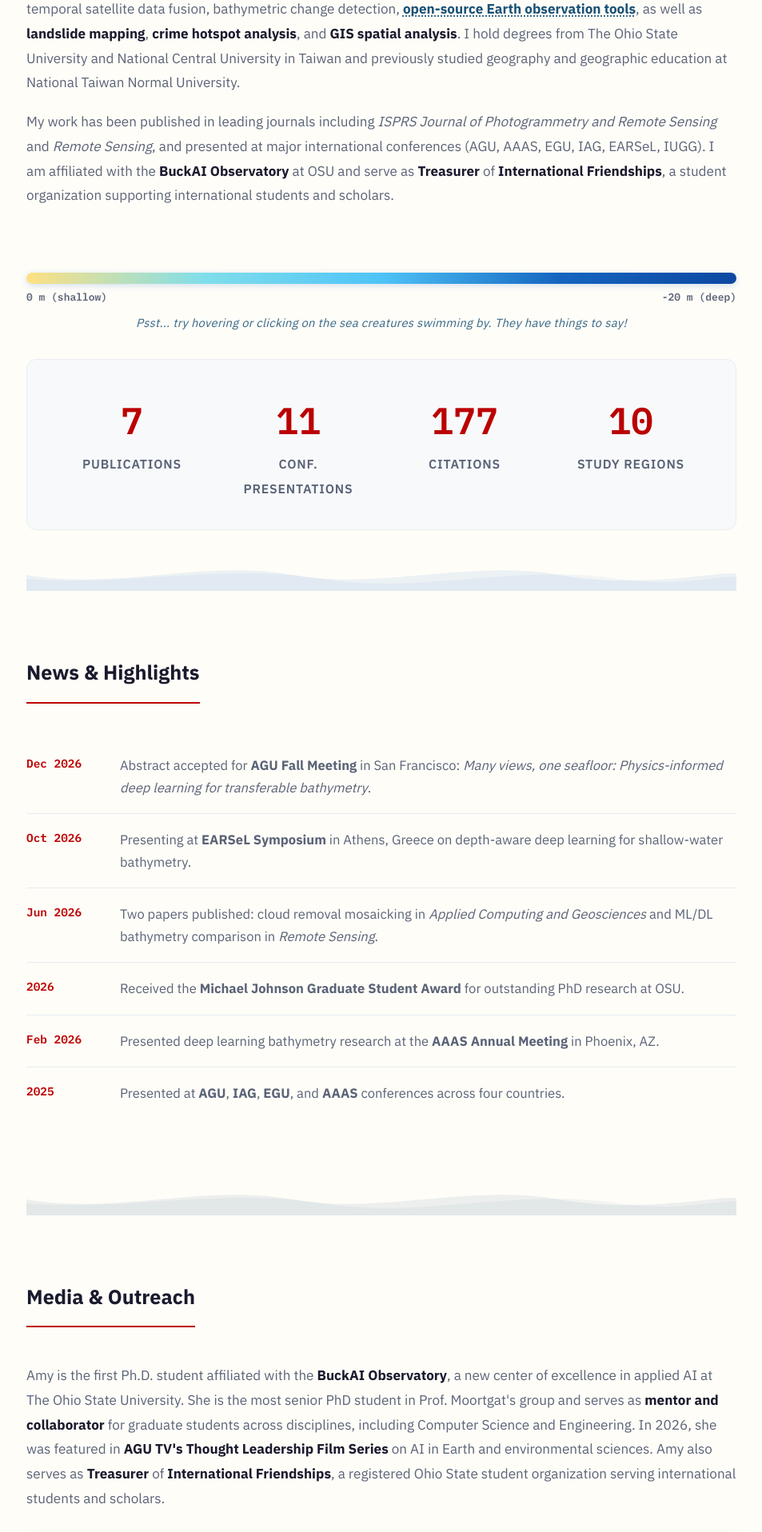
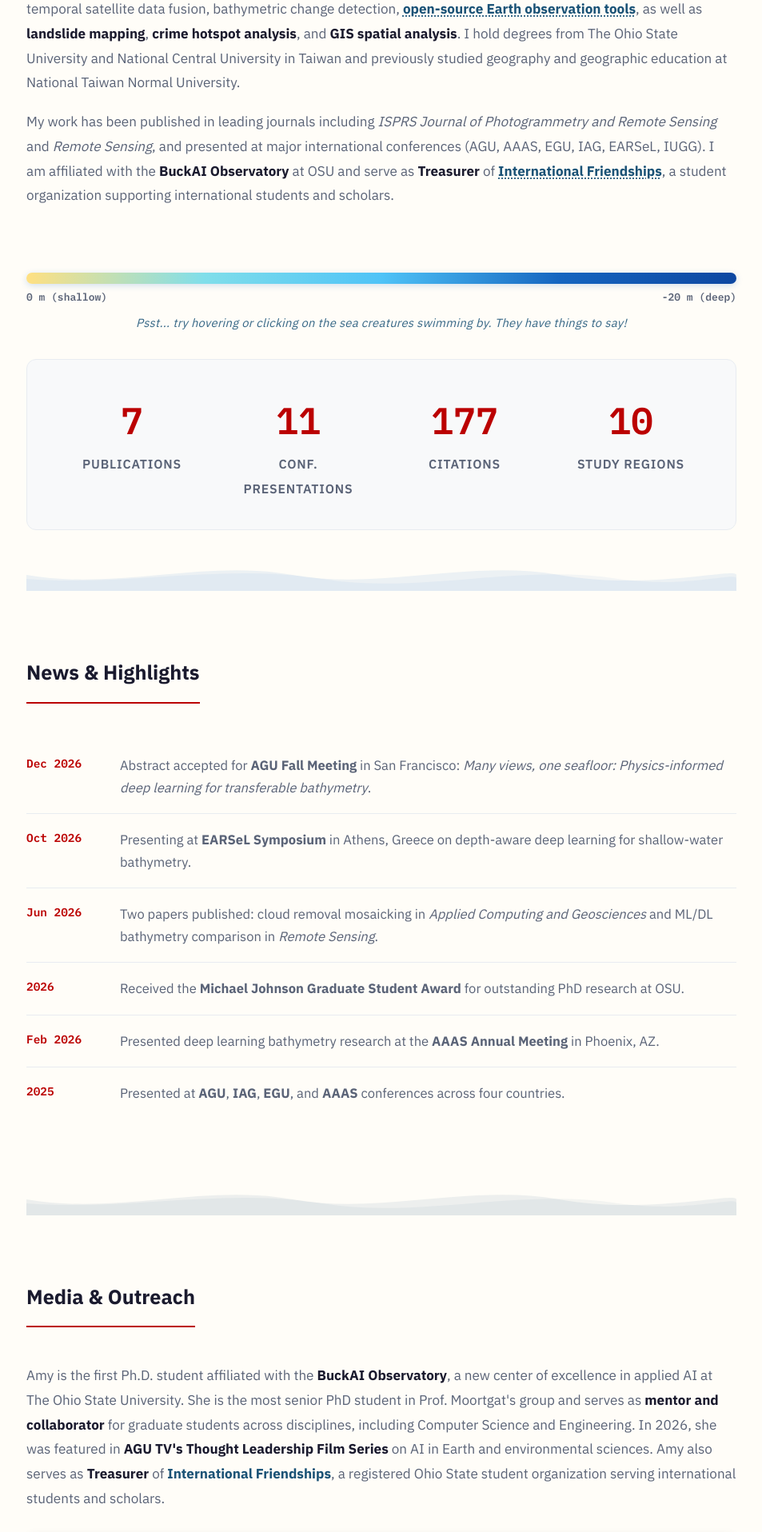
Before and after one commit to Amy-Hsu/Amy-Hsu.github.io, a React (Vite) app: page / in a window 1280 px wide. Shown: the part 700-2616 px from the top of the page at 80% size, without its empty margins (163-1116 px from the left). Built offline with nearby package versions, Linux system fonts and the light colour scheme; grey boxes are pictures that could not be loaded.

Commit message:
Link International Friendships to its Ohio State student organization page

```diff
--- a/src/App.tsx
+++ b/src/App.tsx
@@ -10,6 +10,8 @@ import Guestbook from './Guestbook'
 import { t } from './i18n'
 import type { Lang } from './i18n'
 
+const INTL_FRIENDSHIPS_URL =
+  'https://activities.osu.edu/involvement/student-organizations/find-a-student-org/?campus=Columbus&searchType=all&page=1&id=8cf4262a-9b55-4b30-aa4f-b1620924d645'
 const CLOUDPEEL_URL =
   'https://buckai-observatory.org/Automated-Cloud-Removal-and-Seamless-Satellite-Image-Mosaicking-Pipeline/cloudpeel/'
 
@@ -792,7 +794,7 @@ function App() {
             <div className="rcv-entry">
               <div className="rcv-entry-header">
                 <span>
-                  <strong>Treasurer</strong>, International Friendships (registered Ohio State
+                  <strong>Treasurer</strong>, <a href={INTL_FRIENDSHIPS_URL} target="_blank" rel="noopener noreferrer">International Friendships</a> (registered Ohio State
                   student organization serving international students and scholars): manage budgets,
                   expenses, reimbursements, and funding allocations; help plan community events
                   (welcome party, ice cream social, Lunar New Year celebration)
@@ -1085,7 +1087,11 @@ function App() {
                   <strong>BuckAI Observatory</strong>
                   {' at OSU and serve as '}
                   <strong>Treasurer</strong>
-                  {' of '} <strong>International Friendships</strong>, a student organization
+                  {' of '}
+                  <strong>
+                    <a href={INTL_FRIENDSHIPS_URL} target="_blank" rel="noopener noreferrer">International Friendships</a>
+                  </strong>
+                  , a student organization
                   supporting international students and scholars.
                 </p>
               </>
@@ -1099,7 +1105,11 @@ function App() {
                   </a>
                   {t('hero.bio2', lang).split('開源地球觀測工具')[1]}
                 </p>
-                <p className="hero-bio">{t('hero.bio3', lang)}</p>
+                <p className="hero-bio">
+                  {t('hero.bio3', lang).split('International Friendships')[0]}
+                  <a href={INTL_FRIENDSHIPS_URL} target="_blank" rel="noopener noreferrer">International Friendships</a>
+                  {t('hero.bio3', lang).split('International Friendships')[1]}
+                </p>
               </>
             )}
           </div>
@@ -1215,7 +1225,10 @@ function App() {
               {' on AI in Earth and environmental sciences. Amy also serves as '}
               <strong>Treasurer</strong>
               {' of '}
-              <strong>International Friendships</strong>, a registered Ohio State student
+              <strong>
+                <a href={INTL_FRIENDSHIPS_URL} target="_blank" rel="noopener noreferrer">International Friendships</a>
+              </strong>
+              , a registered Ohio State student
               organization serving international students and scholars.
             </p>
             <div className="media-video">
```
